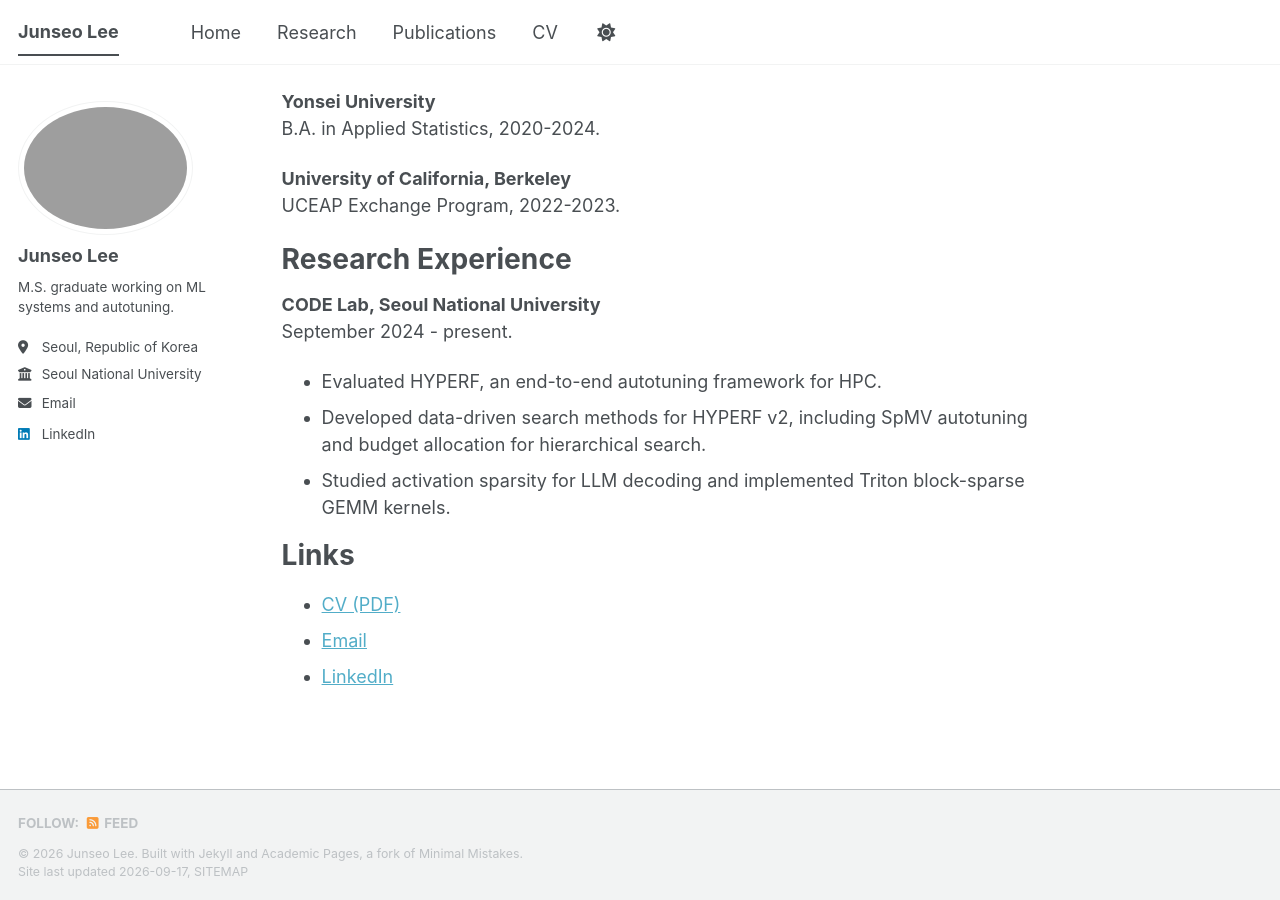
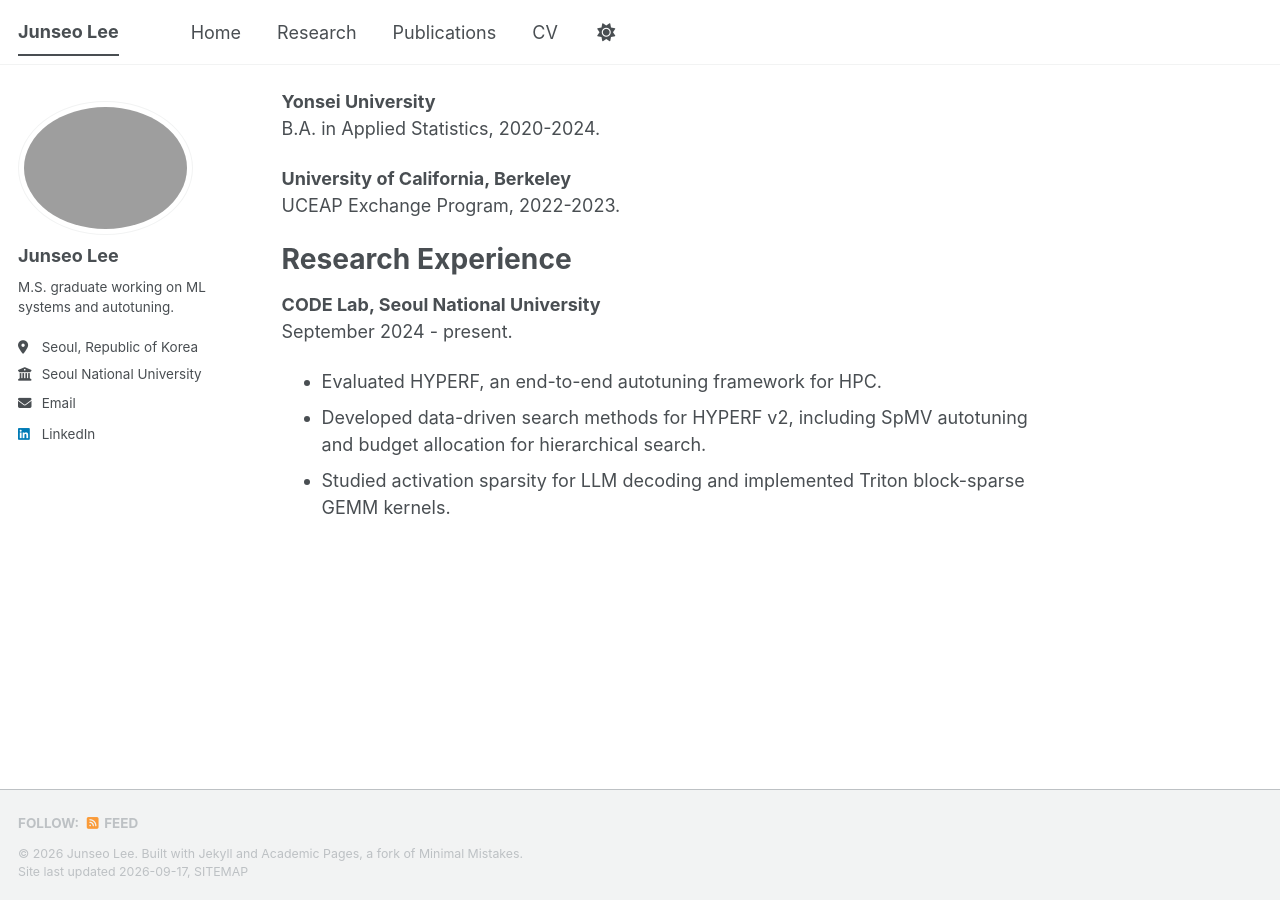
Before and after one commit to jseool/jseool.github.io, a Jekyll site: the page built from _pages/about.md, in a window 1280 px wide and 900 px high, scrolled down 603 px. Built offline with Jekyll 4.4.1, drawn with Linux system fonts in a browser that asks for light colours; a style sheet for code colours, icons or effects is not loaded.

Commit message:
Remove redundant home links section

```diff
--- a/_pages/about.md
+++ b/_pages/about.md
@@ -41,10 +41,3 @@ September 2024 - present.
 - Evaluated HYPERF, an end-to-end autotuning framework for HPC.
 - Developed data-driven search methods for HYPERF v2, including SpMV autotuning and budget allocation for hierarchical search.
 - Studied activation sparsity for LLM decoding and implemented Triton block-sparse GEMM kernels.
-
-Links
-======
-
-- [CV (PDF)](/files/Junseo_Lee_CV.pdf)
-- [Email](mailto:jseool@snu.ac.kr)
-- [LinkedIn](https://www.linkedin.com/in/junseo-lee-586005318)
```
